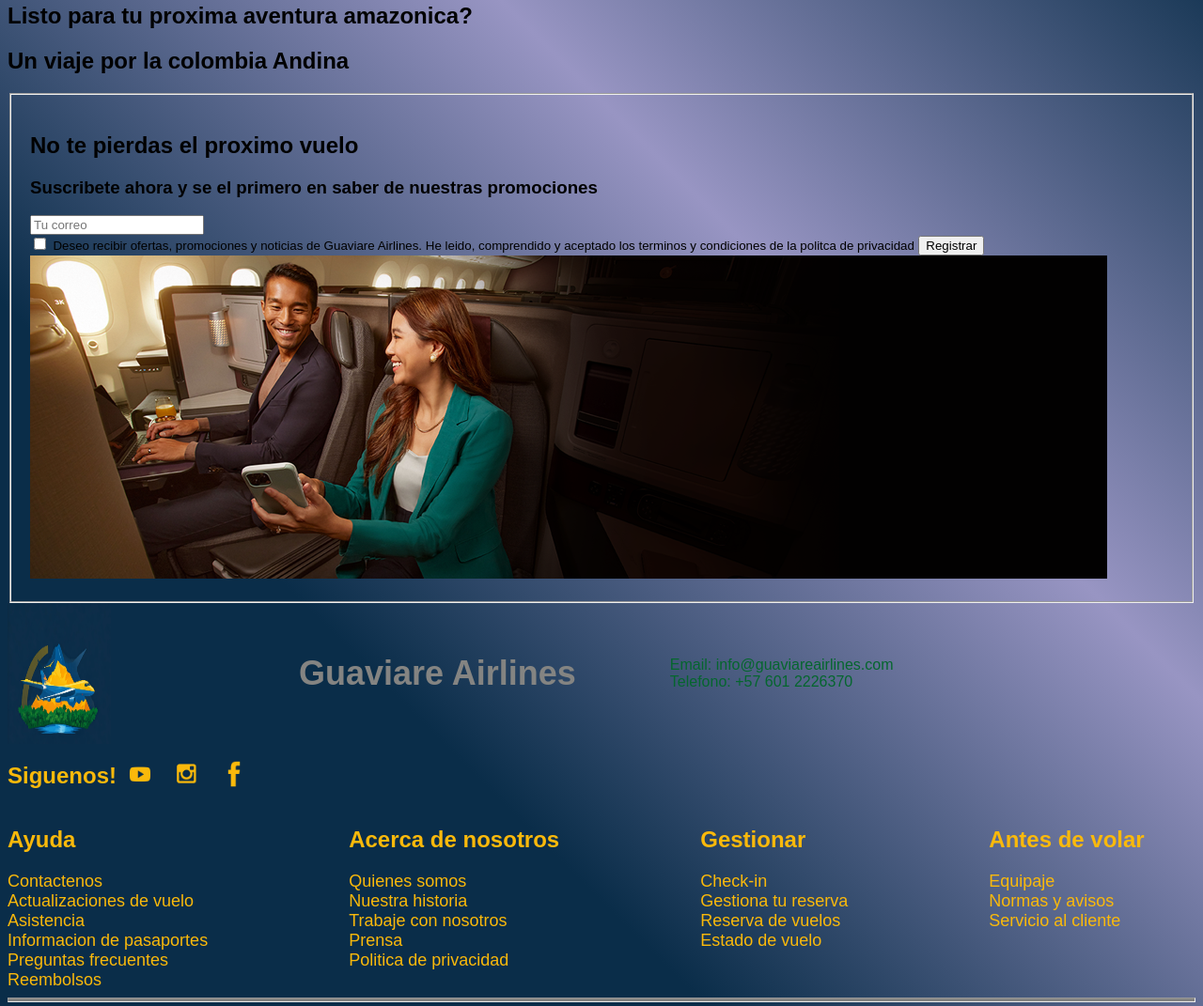
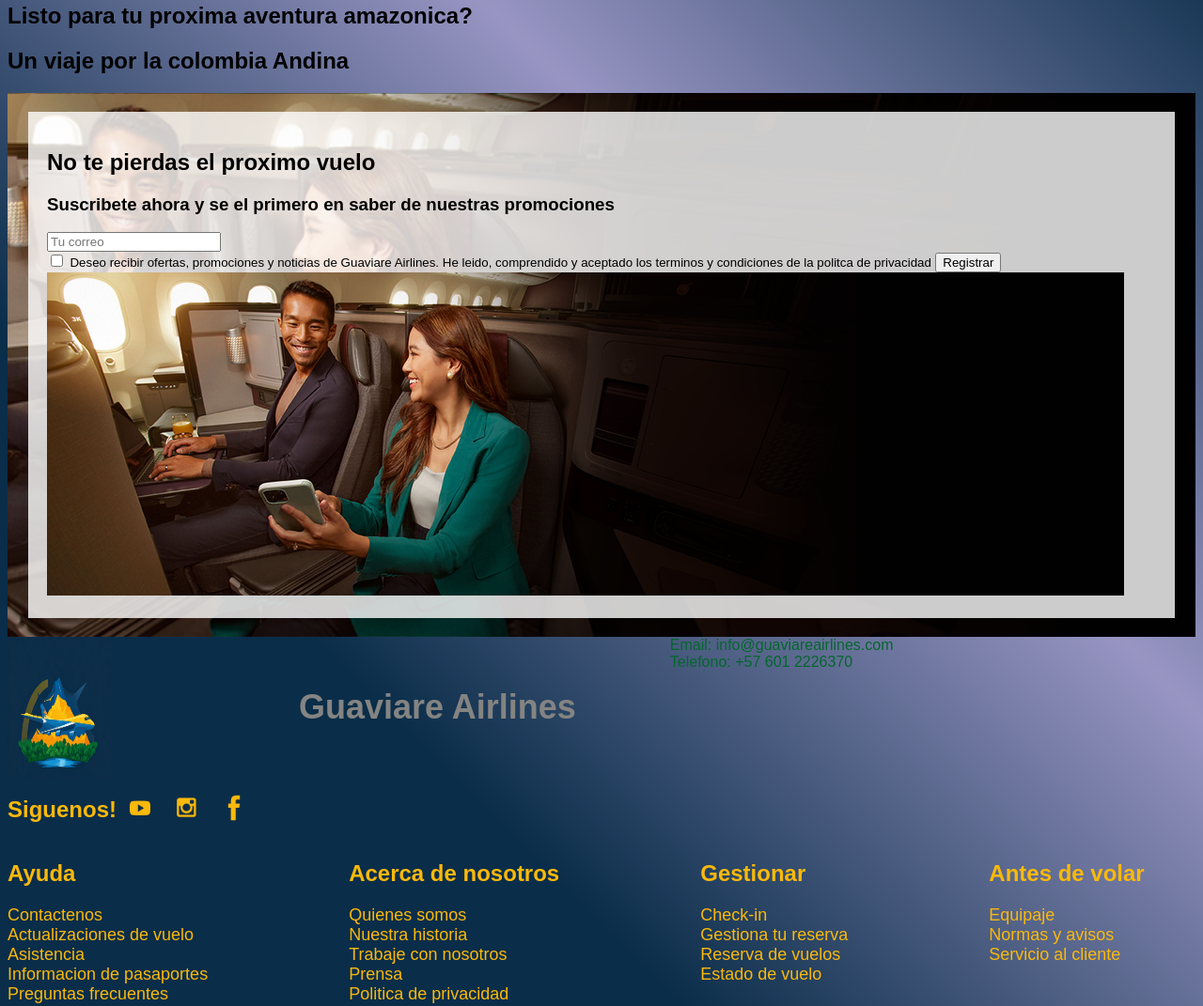
Before and after one commit to diegosur2190/guaviare_airlines, a plain HTML site: page index.html in a window 1280 px wide. Shown: the part 957-2028 px from the top of the page at 94% size. Drawn offline with Linux system fonts and the light colour scheme; files whose address does not match are found by name; a web font is replaced by a local one.

Commit message:
Sexto commit, cambios leves

```diff
--- a/index.html
+++ b/index.html
@@ -116,9 +116,9 @@
                 <h2>Listo para tu proxima aventura amazonica?</h2>
                 <h2>Un viaje por la colombia Andina</h2>
             </div>
-            <section>
+            <section id="registro">
                 <form method="post" action="/">
-                    <fieldset id="registro">
+                    <fieldset >
                         <h2>No te pierdas el proximo vuelo</h2>
                         <h3>Suscribete ahora y se el primero en saber de nuestras promociones</h3>
                         <input type="email" placeholder="Tu correo" required>
@@ -129,6 +129,7 @@
                         <img class="correo_y_index" src="C:\Users\Usuario\Documents\git\prueba\images\correo_index.png">
                     </fieldset>
                 </form>
+            </section>
             <section class="deco">
                 <img src="/C:\Users\Usuario\Documents\git\prueba\images\guaviare3.png" class="logo_deco">
                 <br>
--- a/styles.css
+++ b/styles.css
@@ -6,7 +6,7 @@
 }
 #body_index {
     background: rgb(10,45,73);
-background: linear-gradient(45deg, rgba(10,45,73,1) 25%, rgba(152,149,195,1) 50%, rgba(10,45,73,1) 75%);
+    background: linear-gradient(45deg, rgba(10,45,73,1) 25%, rgba(152,149,195,1) 50%, rgba(10,45,73,1) 75%);
     .Logo_principal {
         position: absolute;
         top: 0;
@@ -91,21 +91,23 @@ background: linear-gradient(45deg, rgba(10,45,73,1) 25%, rgba(152,149,195,1) 50%
     }
     #registro {
         position: relative; /* Hace que el elemento sea posicionable */
-        background-image: url('tu-imagen.jpg'); /* Reemplaza 'tu-imagen.jpg' con la ruta a tu imagen */
+        background-image: url('C:\Users\Usuario\Documents\git\prueba\images\correo_index.png');
         background-size: cover; /* Hace que la imagen cubra todo el fondo */
         background-position: center; /* Centra la imagen vertical y horizontalmente */
         padding: 20px; /* Añade espacio interno para separar el contenido de los bordes */
-    }
+      }
 
-    #registro h2,
-    #registro input {
-        position: relative; /* Hace que los elementos hijos también sean posicionables */
-        z-index: 1; /* Coloca los elementos encima de la imagen */
+      #registro fieldset {
+        position: relative; /* Hace que el fieldset también sea posicionable */
+        z-index: 1; /* Coloca el fieldset encima de la imagen */
+        background-color: rgba(255, 255, 255, 0.8); /* Fondo blanco con 80% de opacidad */
+        padding: 20px;
+        border: none; /* Quita el borde del fieldset */
+      }
 
-    }
     .deco{
         display: flex;
-        align-items: center;
+        align-items: normal;
         gap: 100px;
         .logo_deco{
             width: 110px;
```
Also changed, not shown: 1 other file.
